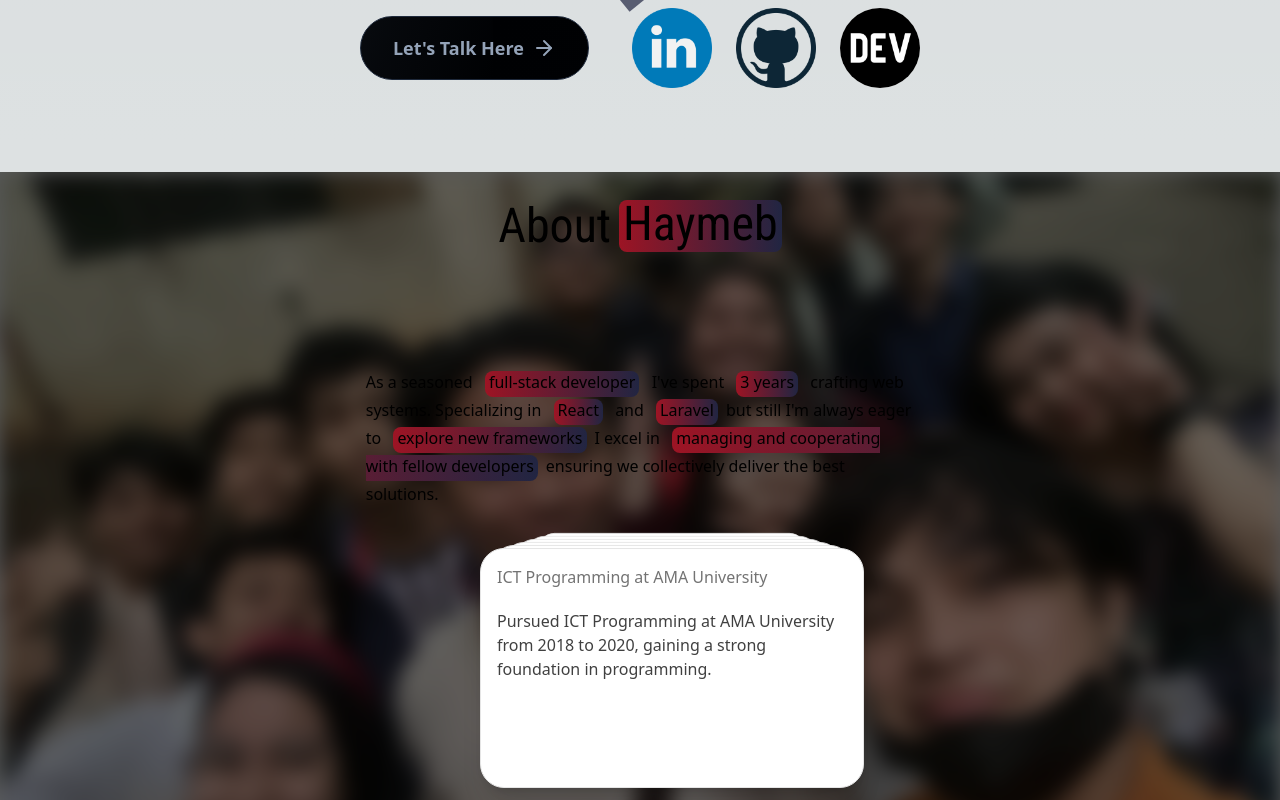
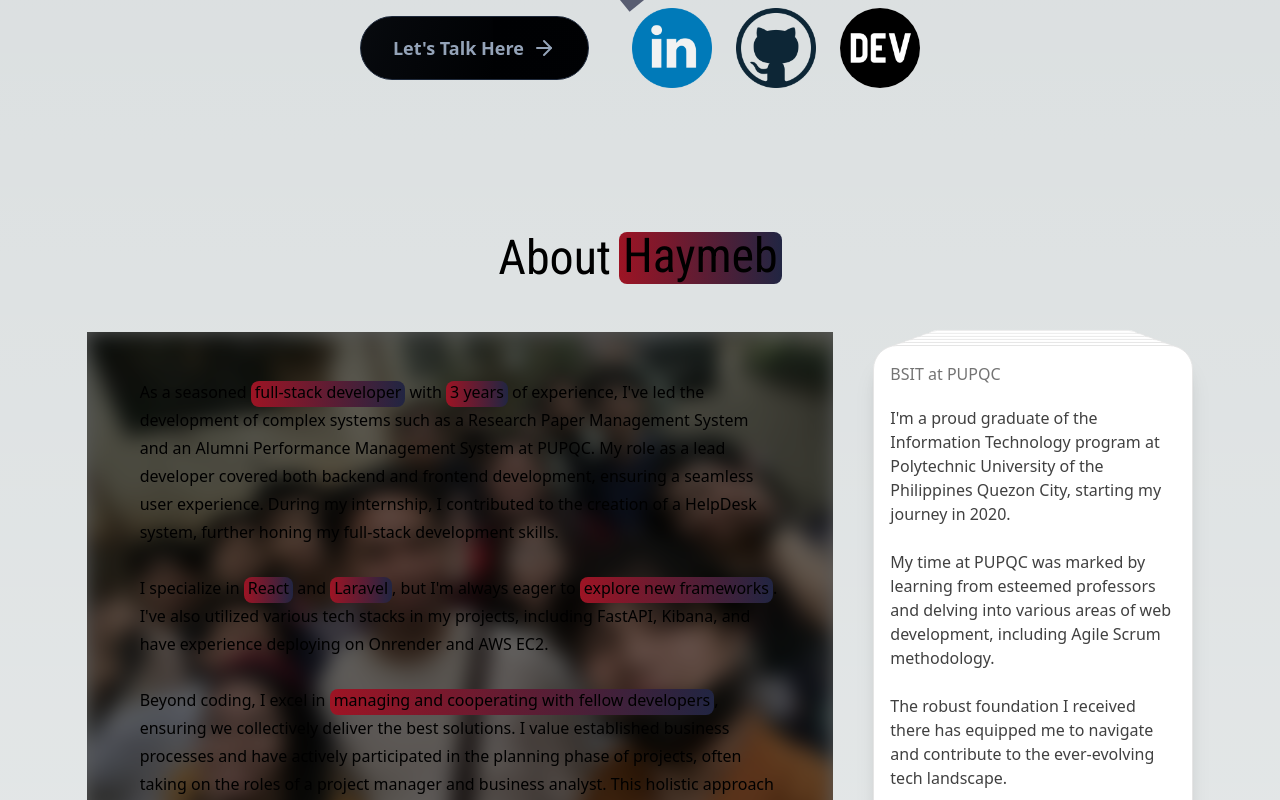
Before and after one commit to Bukangliwayway/haymeb-portfolio, a Next.js app: page / in a window 1280 px wide. Shown: the part 680-1480 px from the top of the page. Built offline with nearby package versions, Linux system fonts and the light colour scheme; a web font is replaced by a local one.

Commit message:
about page for large viewport and limited the viewport down to 100rem only and the navbar detection to -.5 threshold

```diff
--- a/components/About/About.tsx
+++ b/components/About/About.tsx
@@ -22,14 +22,17 @@ const About = () => {
     "/abouts/about15.webp",
   ];
   return (
-    <div className="flex flex-col h-full justify-center">
-      <div className="z-50 font-main-hero capitalize text-5xl text-center relative top-20 mx-auto flex gap-2 justify-center items-center">
-        <span>About</span>
-        <Highlight className="text-black dark:text-white">Haymeb</Highlight>
-      </div>
-      <AboutSlider images={images}>
-        <div className="z-50 flex gap-10 justify-center items-center my-auto flex-col">
-          <div className="mt-20 lg:w-1/2">
+    <div className="flex flex-col h-screen">
+      <AboutSlider
+        images={images}
+        className="lg:hidden flex flex-col pb-20 h-screen"
+      >
+        <div className="z-50 font-main-hero capitalize text-5xl text-center mt-28 mx-auto flex gap-2 justify-center items-center">
+          <span>About</span>
+          <Highlight className="text-black dark:text-white">Haymeb</Highlight>
+        </div>
+        <div className=" z-50 flex gap-10 justify-center items-center my-auto flex-col lg:flex-row">
+          <div className="mt-10">
             <p className="px-[5ch] leading-7">
               As a seasoned{" "}
               <span className="mx-2">
@@ -60,11 +63,65 @@ const About = () => {
               ensuring we collectively deliver the best solutions.
             </p>
           </div>
-          <div className=" ">
-            <Story />
-          </div>
+          <Story />
         </div>
       </AboutSlider>
+      <div className="hidden z-50 font-main-hero capitalize text-5xl text-center mt-28 mx-auto lg:flex gap-2 justify-center items-center">
+        <span>About</span>
+        <Highlight className="text-black dark:text-white">Haymeb</Highlight>
+      </div>
+      <div className="hidden lg:my-12 z-50 lg:flex gap-10 justify-center items-center my-auto flex-col lg:flex-row">
+        <AboutSlider images={images} className="w-7/12">
+          <p className="p-[5ch] z-[50] leading-7 lg:w-[80ch]">
+            As a seasoned{" "}
+            <span className="">
+              <Highlight className="">full-stack developer</Highlight>
+            </span>{" "}
+            with{" "}
+            <span className="">
+              <Highlight className="">3 years</Highlight>
+            </span>{" "}
+            of experience, I've led the development of complex systems such as a
+            Research Paper Management System and an Alumni Performance
+            Management System at PUPQC. My role as a lead developer covered both
+            backend and frontend development, ensuring a seamless user
+            experience. During my internship, I contributed to the creation of a
+            HelpDesk system, further honing my full-stack development skills.
+            <br />
+            <br />I specialize in{" "}
+            <span className="">
+              <Highlight className="">React</Highlight>
+            </span>{" "}
+            and{" "}
+            <span className="">
+              <Highlight className="">Laravel</Highlight>
+            </span>
+            , but I'm always eager to{" "}
+            <span className="">
+              <Highlight className="">explore new frameworks</Highlight>
+            </span>
+            . I've also utilized various tech stacks in my projects, including
+            FastAPI, Kibana, and have experience deploying on Onrender and AWS
+            EC2.
+            <br />
+            <br />
+            Beyond coding, I excel in{" "}
+            <span className="">
+              <Highlight className="">
+                managing and cooperating with fellow developers
+              </Highlight>
+            </span>
+            , ensuring we collectively deliver the best solutions. I value
+            established business processes and have actively participated in the
+            planning phase of projects, often taking on the roles of a project
+            manager and business analyst. This holistic approach to development
+            has been a key factor in the success of my projects.
+          </p>
+        </AboutSlider>
+        <div className="mt-0 h-[95%]">
+          <Story />
+        </div>
+      </div>
     </div>
   );
 };
--- a/components/About/Story.tsx
+++ b/components/About/Story.tsx
@@ -14,6 +14,22 @@ const CARDS = [
         I have gained.
       </p>
     ),
+    detailed: (
+      <p>
+        I'm a proud graduate of the Information Technology program at
+        Polytechnic University of the Philippines Quezon City, starting my
+        journey in 2020.
+        <br />
+        <br />
+        My time at PUPQC was marked by learning from esteemed professors and
+        delving into various areas of web development, including Agile Scrum
+        methodology.
+        <br />
+        <br />
+        The robust foundation I received there has equipped me to navigate and
+        contribute to the ever-evolving tech landscape.
+      </p>
+    ),
   },
   {
     id: 4,
@@ -22,6 +38,19 @@ const CARDS = [
       <p>
         During my internship, I helped build a HelpDesk portal using Laravel,
         React, and Inertia.js, enhancing my web development skills
+      </p>
+    ),
+    detailed: (
+      <p>
+        In my internship at Solutions Experts & Enablers, Inc., I contributed to
+        both the front-end and back-end development of a HelpDesk portal. The
+        project was built using Laravel, React, and Inertia.js.
+        <br />
+        <br />
+        Over the course of two months, I honed my full-stack development skills
+        and gained hands-on experience with deployment on Amazon EC2. I also
+        implemented a chatbot using Dialogflow, further expanding the
+        functionality of the portal and enhancing the user experience.
       </p>
     ),
   },
@@ -35,6 +64,19 @@ const CARDS = [
         alumni engagement.
       </p>
     ),
+    detailed: (
+      <p>
+        The Alumni Performance Management System (APMS) was my capstone project
+        at PUPQC. We aimed to transform the traditional alumni tracing form into
+        a full-blown web app to connect all alumni.
+        <br />
+        <br />
+        The APMS was developed using Agile Scrum, FASTAPI, Python, ReactJS, MUI,
+        and PostgreSQL. It served as a social platform, enhancing alumni
+        engagement. One of the core features was comprehensive analytics,
+        providing valuable insights into alumni performance and engagement.
+      </p>
+    ),
   },
   {
     id: 1,
@@ -44,6 +86,20 @@ const CARDS = [
         Developed Research Paper Management System named e-Reliv to improve
         research paper search, analysis, and monitoring using Agile Scrum,
         MySQL, PHP, JavaScript, Elasticsearch, and Kibana.
+      </p>
+    ),
+    detailed: (
+      <p>
+        The e-Reliv Research Management System was a research project at PUPQC,
+        where I led the full development. The project aimed to improve research
+        paper search, analysis, and monitoring.
+        <br />
+        <br />
+        The edge of this project was the improved analytics by integrating it
+        with the Kibana stack, specifically Elasticsearch. This integration
+        enhanced the search functionality, providing intuitive search and
+        high-speed results. The project was developed using Agile Scrum, MySQL,
+        PHP, JavaScript, Elasticsearch, and Kibana.
       </p>
     ),
   },
@@ -57,6 +113,19 @@ const CARDS = [
         JavaScript, HTML, CSS, and MIRO, improving transaction efficiency.
       </p>
     ),
+    detailed: (
+      <p>
+        The Juan Cafe Ordering System was a project where I was introduced to
+        PHP, MIRO, and the Kanban methodology. We used MIRO as a collaborative
+        tool to communicate and plan out our system effectively.
+        <br />
+        <br />
+        The project involved developing a QR-based Mobile Ordering System. This
+        system was built using PHP, JavaScript, HTML, and CSS. The use of these
+        technologies and the Kanban methodology significantly improved
+        transaction efficiency in the cafe.
+      </p>
+    ),
   },
 
   {
@@ -68,14 +137,24 @@ const CARDS = [
         strong foundation in programming.
       </p>
     ),
+    detailed: (
+      <p>
+        My initial years at AMA University, pursuing ICT Programming from 2018
+        to 2020, laid a strong foundation in programming for me. It was during
+        this time that I was introduced to databases, the Object-Oriented
+        Programming (OOP) model, and the Java language.
+        <br />
+        <br />
+        We also learned about the use of flowcharts for effective
+        problem-solving and planning in programming. Additionally, we were
+        taught the ethics associated with the IT industry and the responsible
+        use of technology.
+      </p>
+    ),
   },
 ];
 
 const Story = () => {
-  return (
-    <div className="flex items-center justify-center w-full">
-      <CardStack items={CARDS} />
-    </div>
-  );
+  return <CardStack items={CARDS} />;
 };
 export default Story;
--- a/components/ui/card-stack.tsx
+++ b/components/ui/card-stack.tsx
@@ -8,6 +8,7 @@ type Card = {
   id: number;
   name: string;
   content: React.ReactNode;
+  detailed: React.ReactNode;
 };
 
 export const CardStack = ({
@@ -29,22 +30,25 @@ export const CardStack = ({
     return () => clearInterval(interval);
   }, []);
   const startFlipping = () => {
+    const flipInterval = window.matchMedia("(min-width: 1024px)").matches
+      ? 10000
+      : 5000;
     interval = setInterval(() => {
       setCards((prevCards: Card[]) => {
         const newArray = [...prevCards]; // create a copy of the array
         newArray.unshift(newArray.pop()!); // move the last element to the front
         return newArray;
       });
-    }, 5000);
+    }, flipInterval);
   };
 
   return (
-    <div className="relative  h-[16rem] w-[20rem]">
+    <div className="relative h-[16rem] w-[20rem] lg:h-full">
       {cards.map((card, index) => {
         return (
           <motion.div
             key={card.id}
-            className=" absolute dark:bg-black bg-white h-full w-full md:h-60 md:w-96 rounded-3xl p-4 shadow-xl border border-neutral-200 dark:border-white/[0.1]  shadow-black/[0.1] dark:shadow-white/[0.05] flex flex-col "
+            className=" absolute dark:bg-black bg-white h-full w-full  rounded-3xl p-4 shadow-xl border border-neutral-200 dark:border-white/[0.1]  shadow-black/[0.1] dark:shadow-white/[0.05] flex flex-col "
             style={{
               transformOrigin: "top center",
             }}
@@ -57,8 +61,11 @@ export const CardStack = ({
             <p className="text-md text-neutral-500 font-medium dark:text-white mb-5">
               {card.name}
             </p>
-            <div className="font-normal text-neutral-700 dark:text-neutral-200">
+            <div className="lg:hidden font-normal text-neutral-700 dark:text-neutral-200">
               {card.content}
+            </div>
+            <div className="lg:block hidden font-normal text-neutral-700 dark:text-neutral-200">
+              {card.detailed}
             </div>
           </motion.div>
         );
--- a/components/ui/floating-navbar.tsx
+++ b/components/ui/floating-navbar.tsx
@@ -21,7 +21,7 @@ const useSectionsInView = (navItems: NavItem[]): boolean[] => {
             return newInViews;
           });
         },
-        { threshold: 0.1 }
+        { threshold: 0.5 }
       );
 
       if (navItem.ref.current) {
--- a/pages/index.tsx
+++ b/pages/index.tsx
@@ -53,13 +53,21 @@ export default function Home() {
   return (
     <div className="overflow-hidden">
       <FloatingNav navItems={navItems} />
-      <section id="home" ref={homeRef}>
+      <section id="home" ref={homeRef} className="max-w-[80rem] mx-auto">
         <HeroSection contactRef={contactRef} />
       </section>
-      <section id="about" ref={aboutRef} className="h-[100vh]">
+      <section
+        id="about"
+        ref={aboutRef}
+        className="min-h-[100vh] max-w-[80rem] mx-auto"
+      >
         <About />
       </section>
-      <section id="projects" ref={projectsRef} className="h-[100vh]">
+      <section
+        id="projects"
+        ref={projectsRef}
+        className="h-[100vh] max-w-[80rem] mx-auto"
+      >
         <div className="flex flex-col justify-center items-center h-full gap-5">
           <h1 className="font-main-hero capitalize text-5xl">Projects</h1>
           <div className="flex gap-5">
@@ -71,7 +79,11 @@ export default function Home() {
           </div>
         </div>
       </section>
-      <section id="skills" ref={skillsRef} className="h-[100vh]">
+      <section
+        id="skills"
+        ref={skillsRef}
+        className="h-[100vh] max-w-[80rem] mx-auto"
+      >
         <div className="flex flex-col justify-center items-center h-full gap-5">
           <h1 className="font-main-hero capitalize text-5xl">skills</h1>
           <div className="flex gap-5">
@@ -83,7 +95,11 @@ export default function Home() {
           </div>
         </div>
       </section>
-      <section id="experience" ref={experienceRef} className="h-[100vh]">
+      <section
+        id="experience"
+        ref={experienceRef}
+        className="h-[100vh] max-w-[80rem] mx-auto"
+      >
         <div className="flex flex-col justify-center items-center h-full gap-5">
           <h1 className="font-main-hero capitalize text-5xl">experience</h1>
           <div className="flex gap-5">
@@ -95,7 +111,11 @@ export default function Home() {
           </div>
         </div>
       </section>
-      <section id="contact" ref={contactRef} className="h-[100vh]">
+      <section
+        id="contact"
+        ref={contactRef}
+        className="h-[100vh] max-w-[80rem] mx-auto"
+      >
         <div className="flex flex-col justify-center items-center h-full gap-5">
           <h1 className="font-main-hero capitalize text-5xl">contact me</h1>
           <div className="flex gap-5">
```
